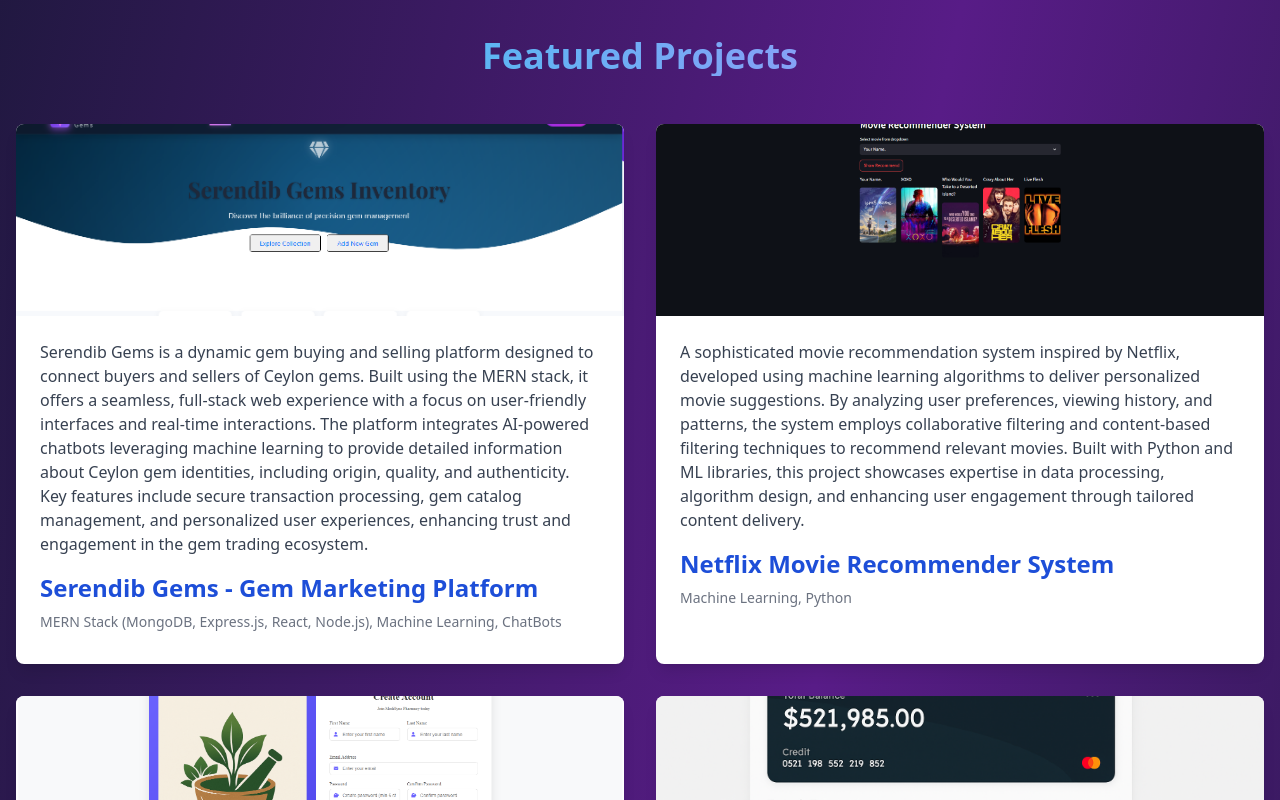
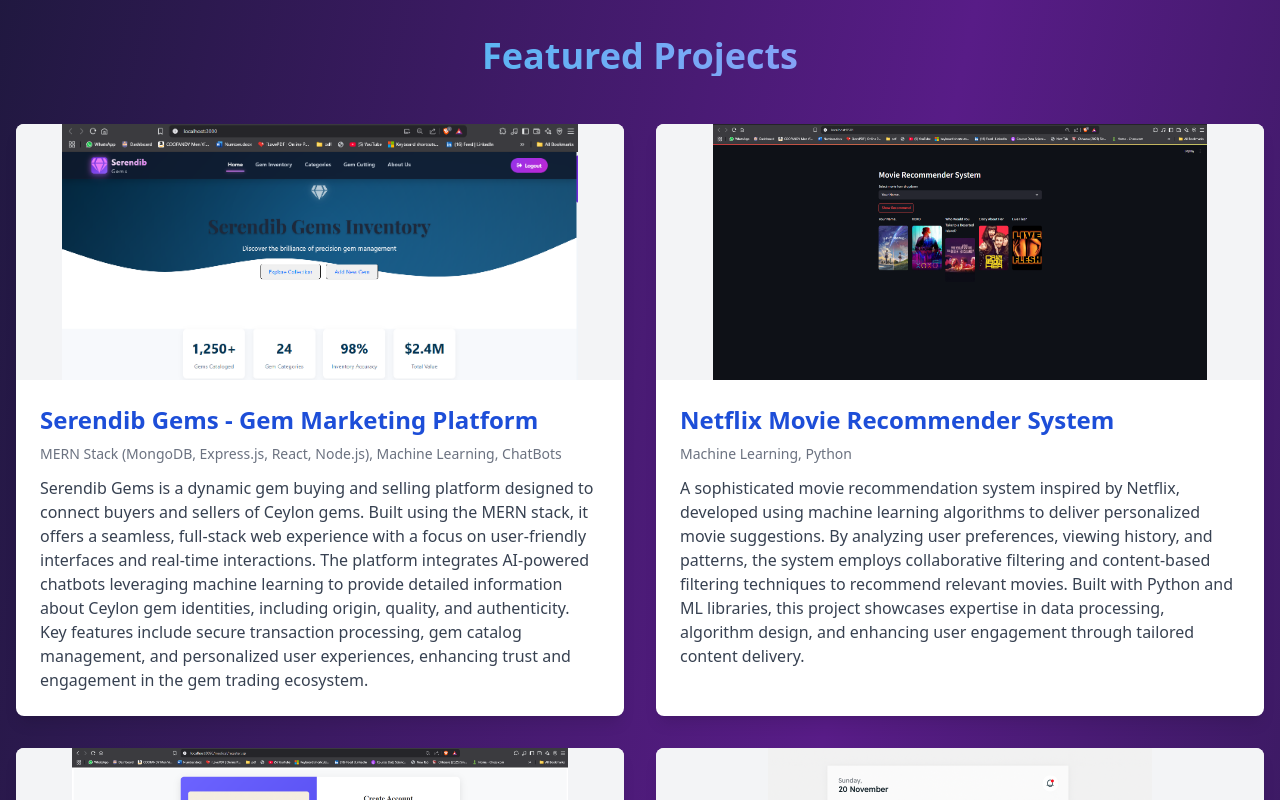
Before and after one commit to Dissa2003/protfolio, a React (Vite) app: page / in a window 1280 px wide. Shown: the part 1460-2260 px from the top of the page. Built offline with nearby package versions, Linux system fonts and the light colour scheme.

Commit message:
image size fixed

```diff
--- a/src/App.jsx
+++ b/src/App.jsx
@@ -10,7 +10,7 @@
 import sliit from './background/sliit.png';
 import portfolio from './background/portfolio.png';
 import samancanefurniture from './background/samancanefunrniture.png';
-import skyluxe from './background/skyluxe.png';
+import skyluxe from './background/skyluxe.jpeg';
 import finance from './background/finance.png';
 
 
@@ -319,12 +319,14 @@
           </h2>
           <div className="grid md:grid-cols-2 gap-6 md:gap-8">
                          {projects.map((project, idx) => (
-              <div key={idx} className="bg-white rounded-lg shadow-lg overflow-hidden flex flex-col">
-                <img src={project.img} alt={project.title} className="object-cover w-full h-48 md:h-53" />
+               <div key={idx} className="bg-white rounded-lg shadow-lg overflow-hidden flex flex-col h-full">
+                 <div className="flex-shrink-0">
+                   <img src={project.img} alt={project.title} className="object-contain w-full h-48 md:h-64 bg-gray-100" />
+                 </div>
                  <div className="p-4 md:p-6 flex-1 flex flex-col">
-                  <p className="text-gray-700 mb-4 text-sm md:text-base">{project.desc}</p>
                    <h3 className="text-xl md:text-2xl font-semibold mb-2 text-blue-700">{project.title}</h3>
-                  <div className="text-xs md:text-sm text-gray-500 mb-2">{project.tech}</div>
+                   <div className="text-xs md:text-sm text-gray-500 mb-3">{project.tech}</div>
+                   <p className="text-gray-700 text-sm md:text-base flex-1">{project.desc}</p>
                  </div>
                </div>
              ))}
```
Also changed, not shown: 7 other files (tests, documents, lock files or other folders). Lines whose indentation alone changed are shown as unchanged.
